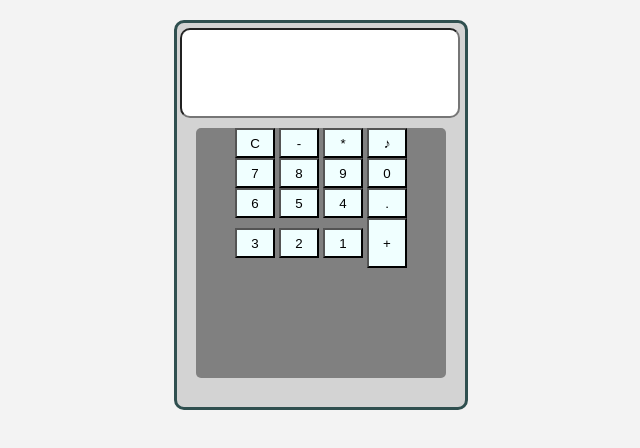
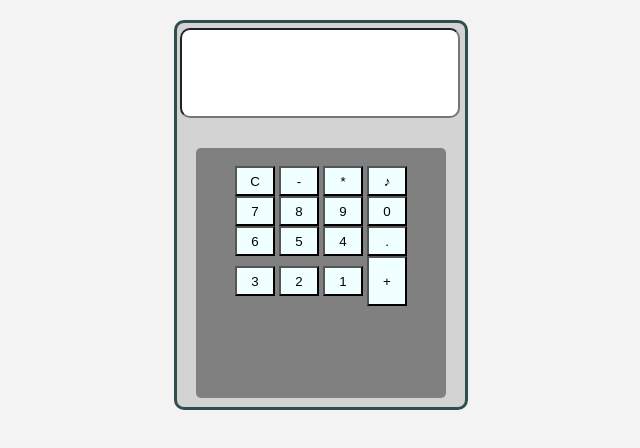
Before and after one commit to monyasau/Calculator, a plain HTML site: page index.html in a window 1280 px wide. Shown: the whole page, without its empty margins (319-959 px from the left). Drawn offline with Linux system fonts and the light colour scheme.

```diff
--- a/index.html
+++ b/index.html
@@ -33,7 +33,7 @@
         background-color: grey;
         margin-right: auto;
         margin-left: auto;
-        margin-top: 10px;
+        margin-top: 30px;
         border-radius: 5px;
         width: 250px;
         height: 250px;
@@ -75,6 +75,7 @@
       <input id="output" draggable="true">
       <center>
       <div class="btn-container">
+        <br>
       <button id="button">C</button>
      <button id="button">-</button>
      <button id="button">*</button>
```
